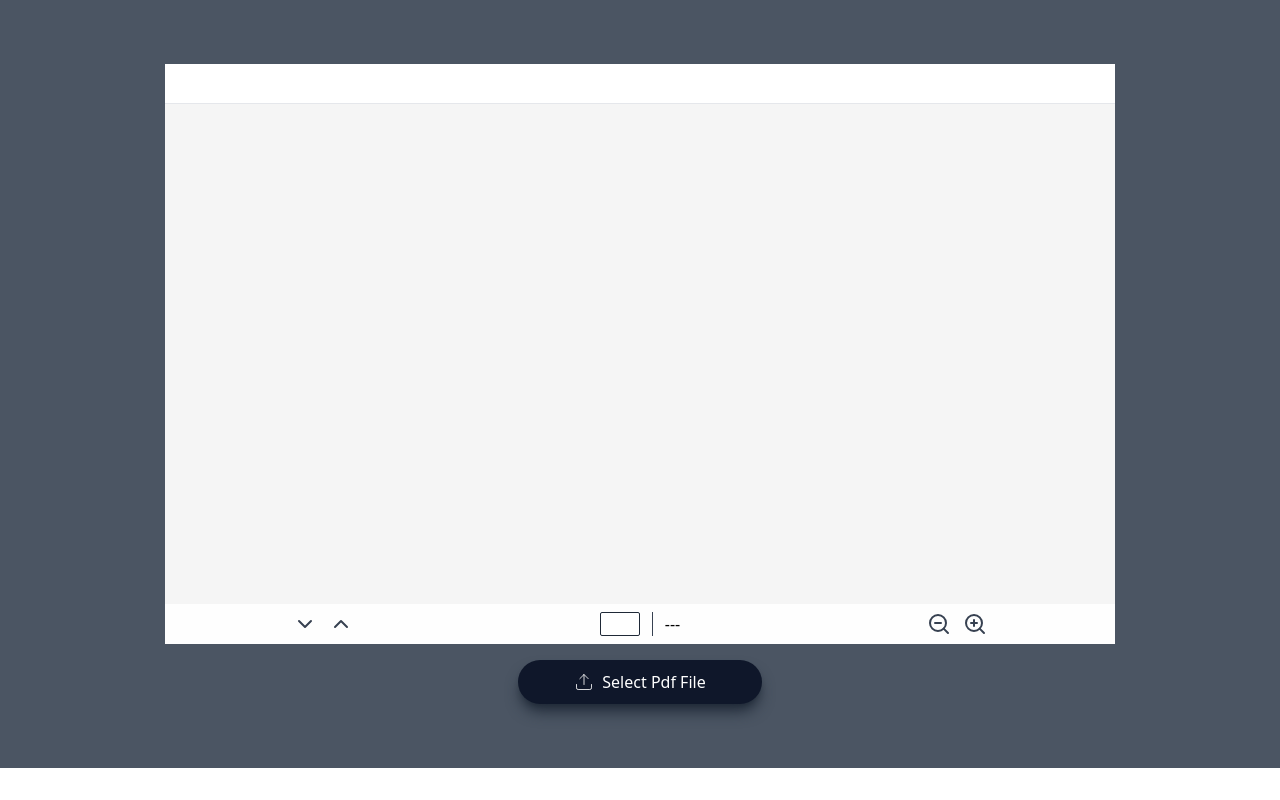
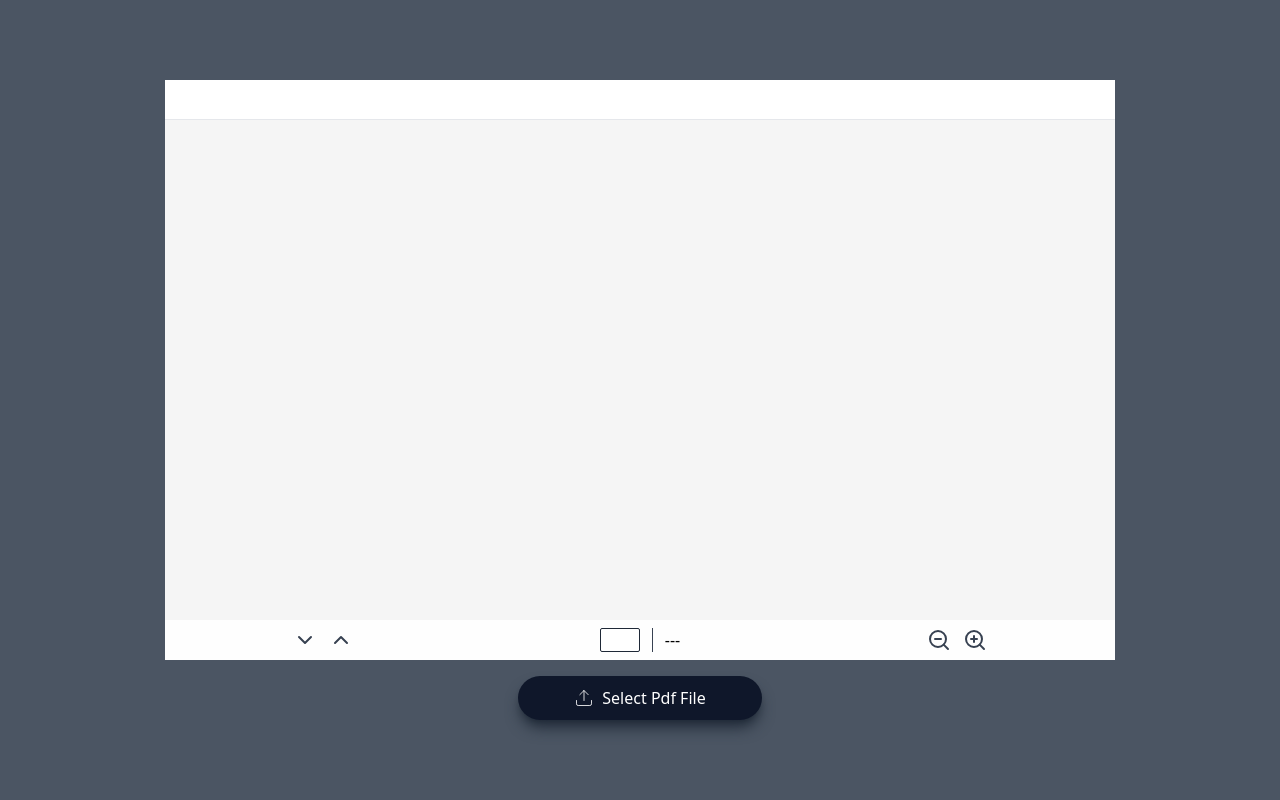
Before and after one commit to alfonzodev/pdf-viewer-virtual-scrolling, a React (Vite) app: page / in a window 1280 px wide. Built offline with nearby package versions, Linux system fonts and the light colour scheme.

Commit message:
css improvements

```diff
--- a/src/App.tsx
+++ b/src/App.tsx
@@ -2,7 +2,7 @@ import PdfViewer from "./components/PdfViewer";
 
 const App = () => {
   return (
-    <div className="flex justify-center items-center gap-y-4 py-16 w-full bg-gray-600">
+    <div className="w-screen h-screen bg-gray-600 flex items-center justify-center">
       <PdfViewer />
     </div>
   );
--- a/src/components/PdfViewer.tsx
+++ b/src/components/PdfViewer.tsx
@@ -145,7 +145,12 @@ const PdfViewer = () => {
   }, [currentPage, numPages, pdfDoc, enqueueOperation, appendPagesInView, prependPagesInView]);
 
   return (
-    <div className="select-none">
+    <div
+      style={{
+        width: `${PDF_VIEWER_WIDTH[screenBreakpoint]}px`,
+      }}
+      className="select-none flex flex-col items-center"
+    >
       <div className="w-full bg-white h-10 border-b  py-1 px-4 flex justify-start items-center">
         {file && <h1 className="font-medium text-sm">{file.name}</h1>}
       </div>
```
